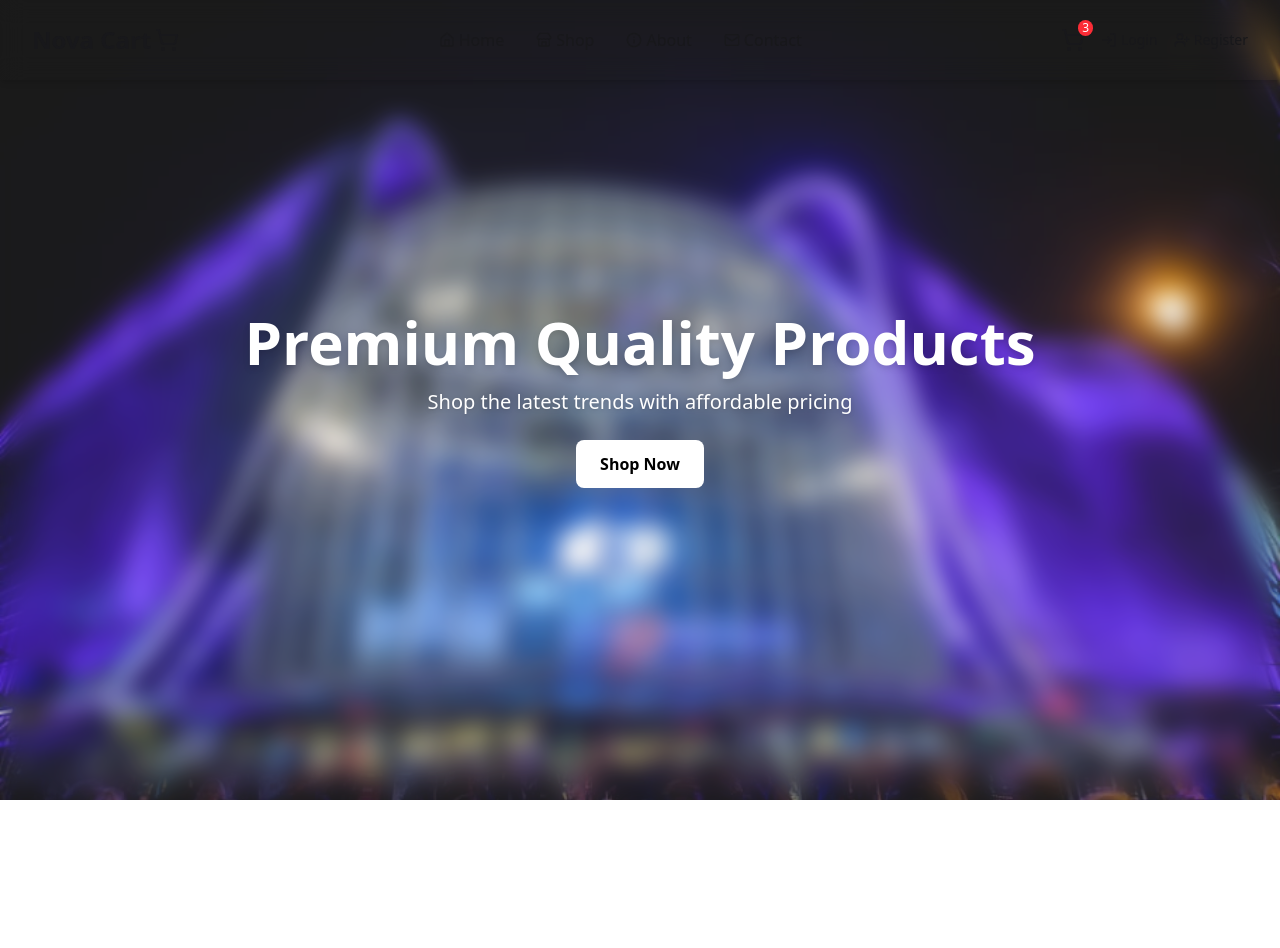
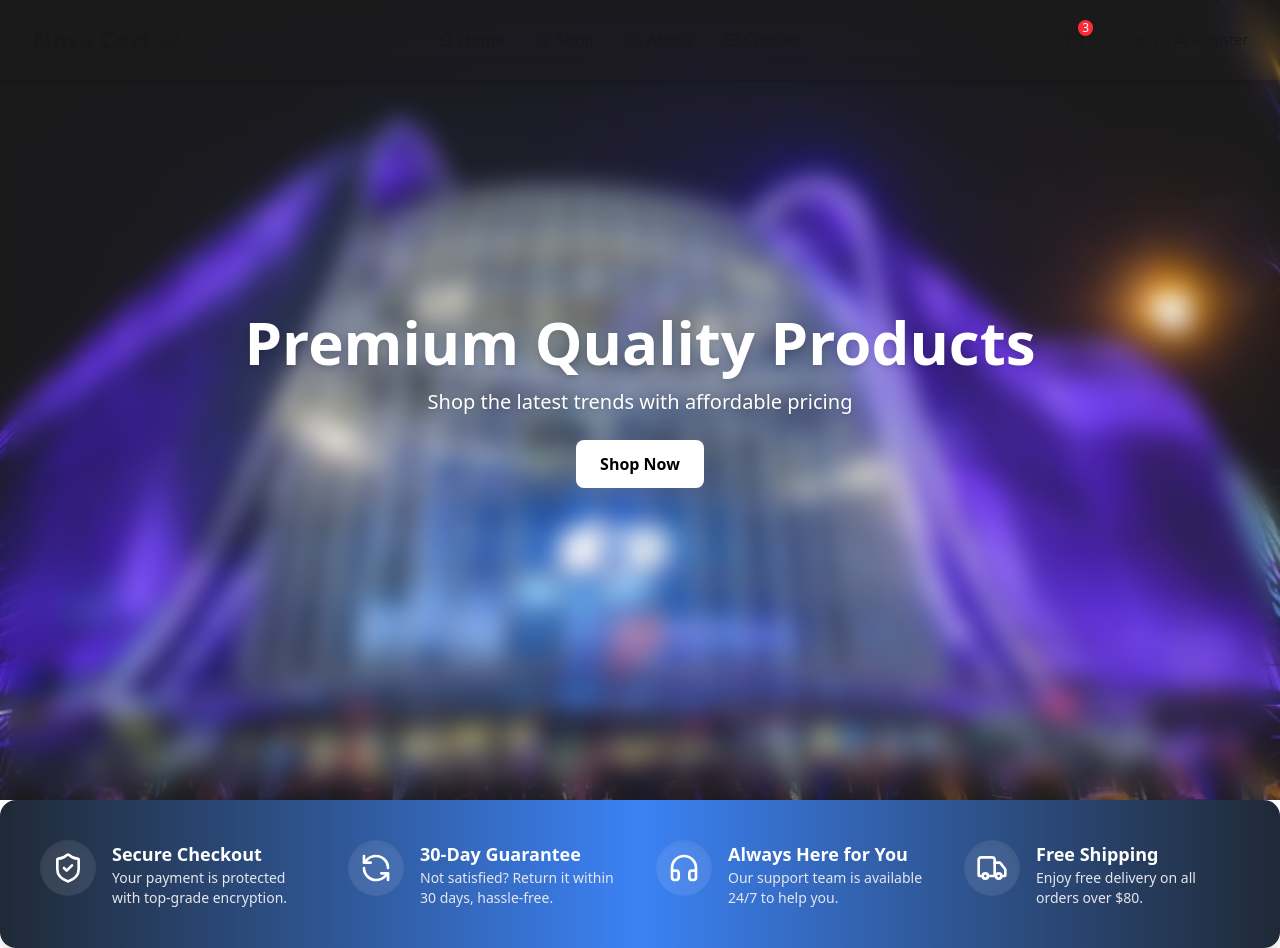
Before and after one commit to Gakenye8741/e-commerce-FrontEnd, a React (Vite) app: page / in a window 1280 px wide. Before the commit the page ends 800 px from the top, so only its background shows below. Built offline with nearby package versions, Linux system fonts and the light colour scheme.

Commit message:
Added Highlighted Feautures

```diff
--- a/package.json
+++ b/package.json
@@ -37,6 +37,7 @@
     "react-hook-form": "^7.60.0",
     "react-hot-toast": "^2.5.2",
     "react-icons": "^5.5.0",
+    "react-intersection-observer": "^9.16.0",
     "react-loader-spinner": "^6.1.6",
     "react-redux": "^9.2.0",
     "react-responsive-carousel": "^3.2.23",
--- /dev/null
+++ b/src/Home-Components/FeatureHighlights.tsx
@@ -0,0 +1,72 @@
+import { ShieldCheck, RefreshCcw, Headphones, Truck } from "lucide-react";
+import { motion, useAnimation } from "framer-motion";
+import { useInView } from "react-intersection-observer";
+import { useEffect } from "react";
+
+const features = [
+  {
+    icon: <ShieldCheck className="w-8 h-8 text-white" />,
+    title: "Secure Checkout",
+    description: "Your payment is protected with top-grade encryption.",
+  },
+  {
+    icon: <RefreshCcw className="w-8 h-8 text-white" />,
+    title: "30-Day Guarantee",
+    description: "Not satisfied? Return it within 30 days, hassle-free.",
+  },
+  {
+    icon: <Headphones className="w-8 h-8 text-white" />,
+    title: "Always Here for You",
+    description: "Our support team is available 24/7 to help you.",
+  },
+  {
+    icon: <Truck className="w-8 h-8 text-white" />,
+    title: "Free Shipping",
+    description: "Enjoy free delivery on all orders over $80.",
+  },
+];
+
+export default function FeatureHighlights() {
+  return (
+    <div className="bg-gradient-to-r from-[#1F2937] via-[#3B82F6] to-[#1F2937] p-10 rounded-2xl shadow-xl text-white">
+      <div className="grid grid-cols-1 sm:grid-cols-2 lg:grid-cols-4 gap-8">
+        {features.map((feature, index) => (
+          <AnimatedFeatureCard key={index} index={index} {...feature} />
+        ))}
+      </div>
+    </div>
+  );
+}
+
+// Reusable animated card component
+function AnimatedFeatureCard({ icon, title, description, index }: any) {
+  const controls = useAnimation();
+  const [ref, inView] = useInView({ triggerOnce: true, threshold: 0.2 });
+
+  useEffect(() => {
+    if (inView) {
+      controls.start({
+        opacity: 1,
+        y: 0,
+        transition: { duration: 0.6, delay: index * 0.2 },
+      });
+    }
+  }, [controls, inView, index]);
+
+  return (
+    <motion.div
+      ref={ref}
+      initial={{ opacity: 0, y: 40 }}
+      animate={controls}
+      className="flex items-start gap-4"
+    >
+      <div className="p-3 bg-white/10 rounded-full shadow-inner backdrop-blur-sm">
+        {icon}
+      </div>
+      <div>
+        <h4 className="text-lg font-semibold">{title}</h4>
+        <p className="text-sm text-gray-200">{description}</p>
+      </div>
+    </motion.div>
+  );
+}
--- a/src/pages/Home.tsx
+++ b/src/pages/Home.tsx
@@ -1,4 +1,5 @@
 import Navbar from "../components/Navbar"
+import FeatureHighlights from "../Home-Components/FeatureHighlights"
 import HeroCarousel from "../Home-Components/Hero-section"
 
 
@@ -7,6 +8,7 @@ const Home = () => {
    <>
      <Navbar/>
      <HeroCarousel/>
+     <FeatureHighlights/>
    </>
   )
 }
```
Also changed, not shown: 1 other file (tests, documents, lock files or other folders).
